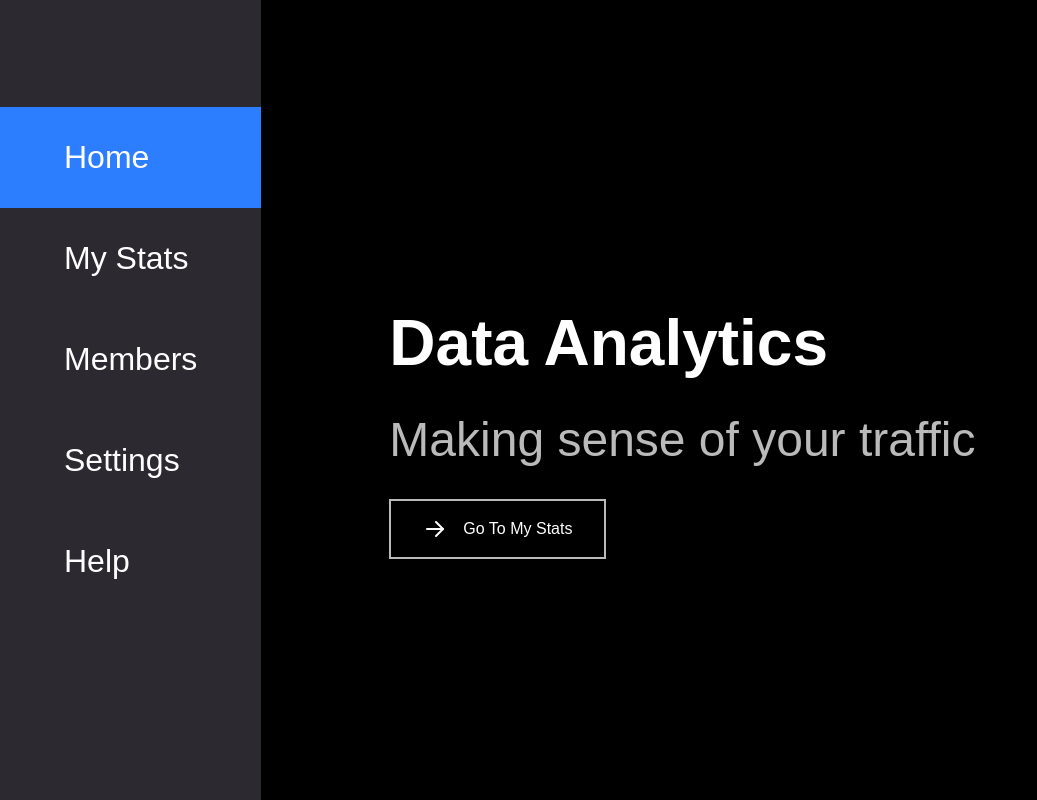
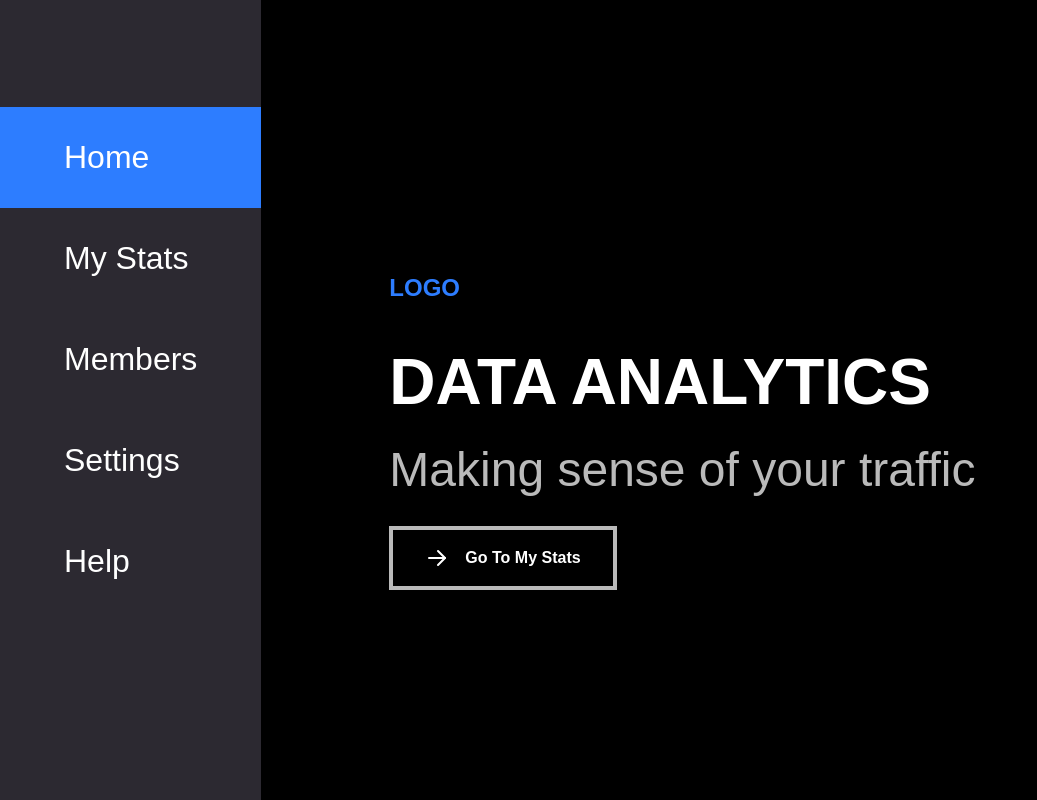
Before and after one commit to Skidragon/data-analytics-homepage, a website built with Parcel: page index.html in a window 1280 px wide. Shown: the whole page, without its empty margins (0-1037 px from the left). Built offline with nearby package versions, Linux system fonts and the light colour scheme; files whose address does not match are found by name.

Commit message:
Styling adjustments

```diff
--- a/index.html
+++ b/index.html
@@ -36,12 +36,13 @@
         <button class="open-menu-btn">
           <img src="src/menu.svg" />
         </button>
-        <h2 class="sm-screen-logo">LOGO</h2>
+        <h2 class="sm-screen-logo logo">LOGO</h2>
         <div class="bottom-border"></div>
       </div>
     </header>
     <main>
       <div class="content">
+        <h2 class="lg-screen-logo logo">LOGO</h2>
         <h2 class="subject">Data Analytics</h2>
         <p class="hook-line">Making sense of your traffic</p>
         <button class="cta-btn">
--- a/src/styles.css
+++ b/src/styles.css
@@ -89,12 +89,15 @@ nav a:hover {
   border: none;
   cursor: pointer;
 }
-
+.logo {
+  color: var(--blue);
+}
 .sm-screen-logo {
   margin: 0 auto;
-  color: var(--blue);
 }
-
+.lg-screen-logo {
+  display: none;
+}
 main {
   height: 100vh;
   width: 100%;
@@ -103,7 +106,7 @@ main {
   background: black;
   background-image: url("src/bg.jpg");
   background-size: cover;
-  background-position: 50%;
+  background-position: 100%;
 }
 
 .content {
@@ -121,12 +124,15 @@ main {
 
 .subject {
   font-size: 4rem;
+  text-transform: uppercase;
+  line-height: 1;
 }
 
 .hook-line {
   color: var(--grey);
   font-size: 3rem;
   margin: 2rem 0;
+  line-height: 1;
 }
 
 .cta-btn {
@@ -136,10 +142,11 @@ main {
   padding: 1em 2em;
   background: none;
   color: var(--white);
-  border: 2px solid var(--grey);
+  border: 4px solid var(--grey);
   cursor: pointer;
   width: auto;
   margin-right: auto;
+  font-weight: 600;
 }
 
 .cta-btn:hover {
@@ -152,8 +159,10 @@ main {
 .cta-btn:hover img {
   filter: invert(1);
 }
-
-@media screen and (min-width: 600px) {
+.lg-screen-logo {
+  margin-bottom: 3rem;
+}
+@media screen and (min-width: 700px) {
   body {
     display: flex;
   }
@@ -177,4 +186,10 @@ main {
   nav li:nth-child(2) {
     background: var(--blue);
   }
+  .lg-screen-logo {
+    display: block;
+  }
+  .content {
+    position: relative;
+  }
 }
```
